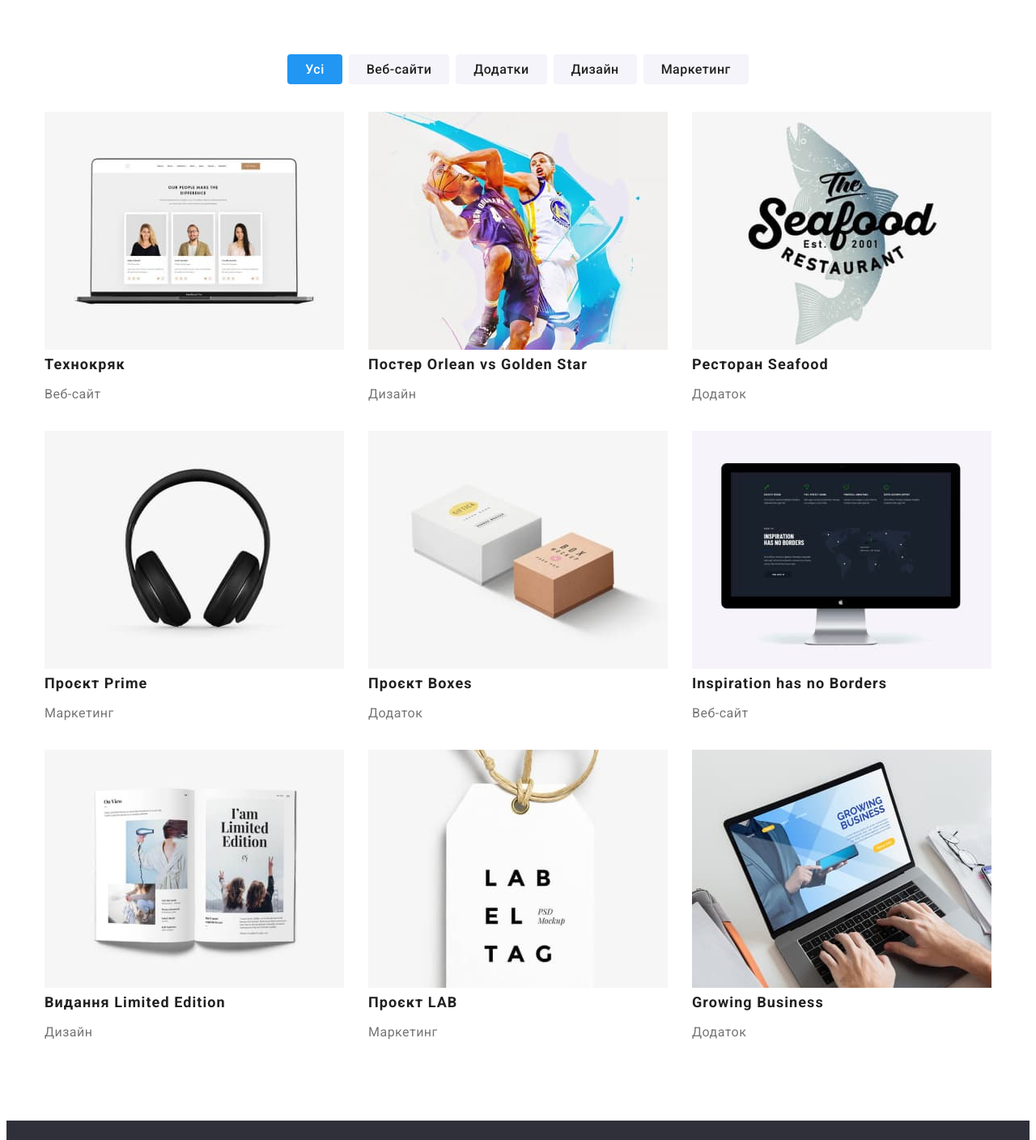
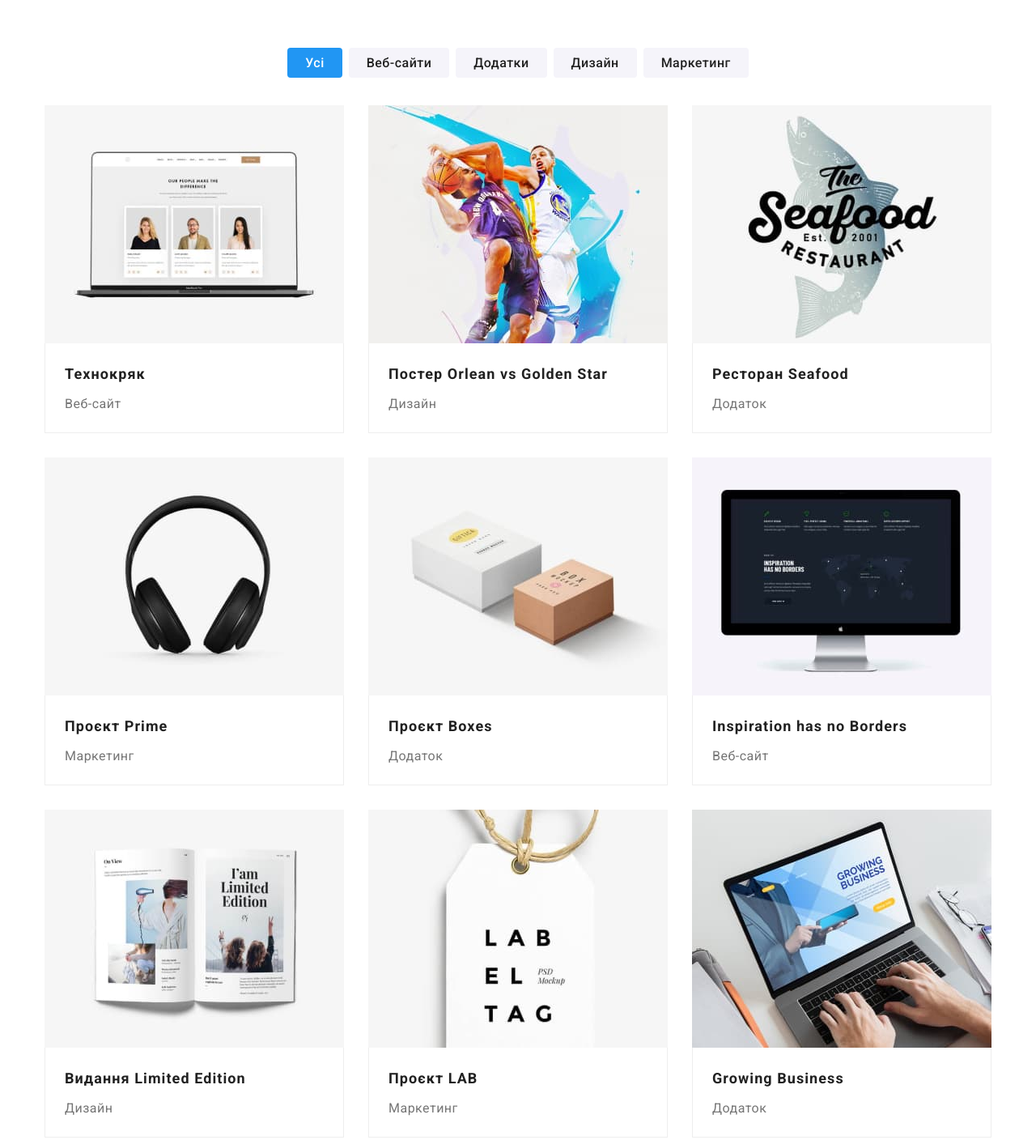
Before and after one commit to IrynaPotupa/goit-markup-hw-03, a plain HTML site: page portfolio.html in a window 1280 px wide. Shown: the part 120-1528 px from the top of the page at 81% size. Drawn offline with nearby package versions, Linux system fonts and the light colour scheme.

Commit message:
new  updates

```diff
--- a/css/styles.css
+++ b/css/styles.css
@@ -93,7 +93,7 @@ img {
   font-size: 14px;
   line-height: 1.14;
   letter-spacing: 0.02em;
-   padding: 32px 0;
+  padding: 32px 0;
   display: block;
 }
 
@@ -218,6 +218,9 @@ img {
 
 .benefits-item {
   width: 270px;
+  font-size: 14px;
+  line-height: 1.7;
+  letter-spacing: 0.03em;
 }
 
 /* example */
@@ -237,7 +240,7 @@ img {
   padding: 0;
 }
 
-.section .example {
+.example-section {
   padding-top: 0;
 }
 
@@ -270,7 +273,6 @@ img {
 .team-folder {
   background-color: var(--main-white-color);
   min-width: 270px;
-  height: 368px;
   margin-right: 30px;
   box-shadow: 0px 1px 3px rgba(0, 0, 0, 0.12), 0px 1px 1px rgba(0, 0, 0, 0.14), 0px 2px 1px rgba(0, 0, 0, 0.2);
   border-radius: 0px 0px 4px 4px;
@@ -287,6 +289,7 @@ img {
   line-height: 1.18;
   letter-spacing: 0.03em;
   margin-top: 0px;
+  margin-bottom: 10px;
 }
 
 .team-details {
@@ -301,13 +304,14 @@ img {
   font-size: 14px;
   line-height: 1.7;
   letter-spacing: 0.03em;
-  height: 252px;
   margin: 0 auto;
   padding: 60px 0;
 }
+
 address {
- margin-top: 20px;
+  margin-top: 20px;
 }
+
 .address {
   font-size: 14px;
   line-height: 1.7;
@@ -318,6 +322,7 @@ address {
 .address-list {
   margin-bottom: 9px;
 }
+
 .address-list:last-child {
   margin-bottom: 0;
 }
--- a/portfolio.html
+++ b/portfolio.html
@@ -4,7 +4,11 @@
     <meta charset="UTF-8" />
     <meta http-equiv="X-UA-Compatible" content="IE=edge" />
     <meta name="viewport" content="width=device-width, initial-scale=1.0" />
-    <title>Портфоліо</title>
+
+    <link
+      rel="stylesheet"
+      href="https://cdnjs.cloudflare.com/ajax/libs/modern-normalize/1.1.0/modern-normalize.min.css"
+    />
     <link rel="preconnect" href="https://fonts.googleapis.com" />
     <link rel="preconnect" href="https://fonts.gstatic.com" crossorigin />
     <link
@@ -12,6 +16,7 @@
       rel="stylesheet"
     />
     <link rel="stylesheet" href="./css/styles.css" />
+    <title>Портфоліо</title>
   </head>
   <body>
     <!-- шапка -->
@@ -64,75 +69,95 @@
             </li>
           </ul>
           <ul class="portfolio-card link list">
-            <li>
+            <li class="portfolio-list">
               <a href="" class="link">
                 <img
                   src="./images/img1.jpg"
                   alt="відкритий веб сайт на моніторі ноутбука"
                   width="370"
                 />
+                <div class="portfolio-details">
                   <h2 class="portfolio-title">Технокряк</h2>
                   <p>Веб-сайт</p>
+                </div>
               </a>
             </li>
-            <li>
+            <li class="portfolio-list">
               <a href="" class="link">
                 <img src="./images/img2.jpg" alt="два баскетболісти боряться за м'яч" width="370" />
-                <h2 class="portfolio-title">Постер <span lang="en">Orlean vs Golden Star</span></h2>
+                <div class="portfolio-details">
+                  <h2 class="portfolio-title">
+                    Постер <span lang="en">Orlean vs Golden Star</span>
+                  </h2>
                   <p>Дизайн</p>
+                </div>
               </a>
             </li>
-            <li>
+            <li class="portfolio-list">
               <a href="" class="link">
                 <img src="./images/img3.jpg" alt="назва ресторану на фоні сірої риби" width="370" />
+                <div class="portfolio-details">
                   <h2 class="portfolio-title">Ресторан <span lang="en">Seafood</span></h2>
                   <p>Додаток</p>
+                </div>
               </a>
             </li>
-            <li>
+            <li class="portfolio-list">
               <a href="" class="link">
                 <img src="./images/img4.jpg" alt="великі чорні безпровідні навушники" width="370" />
+                <div class="portfolio-details">
                   <h2 class="portfolio-title">Проєкт <span lang="en">Prime</span></h2>
                   <p>Маркетинг</p>
+                </div>
               </a>
             </li>
-            <li>
+            <li class="portfolio-list">
               <a href="" class="link">
                 <img src="./images/img5.jpg" alt="дві коробки біла та картонна" width="370" />
+                <div class="portfolio-details">
                   <h2 class="portfolio-title">Проєкт <span lang="en">Boxes</span></h2>
                   <p>Додаток</p>
+                </div>
               </a>
             </li>
-            <li>
+            <li class="portfolio-list">
               <a href="" class="link">
                 <img src="./images/img6.jpg" alt="монітор з зображеним веб-сайтом" width="370" />
+                <div class="portfolio-details">
                   <h2 class="portfolio-title" lang="en">Inspiration has no Borders</h2>
                   <p>Веб-сайт</p>
+                </div>
               </a>
             </li>
-            <li>
+            <li class="portfolio-list">
               <a href="" class="link">
                 <img src="./images/img7.jpg" alt="відкритий журнал" width="370" />
+                <div class="portfolio-details">
                   <h2 class="portfolio-title">Видання <span lang="en">Limited Edition</span></h2>
                   <p>Дизайн</p>
+                </div>
               </a>
             </li>
-            <li>
+            <li class="portfolio-list">
               <a href="" class="link">
                 <img src="./images/img8.jpg" alt="біла бірка на мотузці" width="370" />
+                <div class="portfolio-details">
                   <h2 class="portfolio-title">Проєкт <span lang="en">LAB</span></h2>
                   <p>Маркетинг</p>
+                </div>
               </a>
             </li>
-            <li>
+            <li class="portfolio-list">
               <a href="" class="link">
                 <img
                   src="./images/img9.jpg"
                   alt="руки людини на клавіатурі ноутбука з відкритим додатком"
                   width="370"
                 />
+                <div class="portfolio-details">
                   <h2 class="portfolio-title" lang="en">Growing Business</h2>
                   <p>Додаток</p>
+                </div>
               </a>
             </li>
           </ul>
```
Also changed, not shown: index.html (+1 -1 lines). Lines whose indentation alone changed are shown as unchanged.
